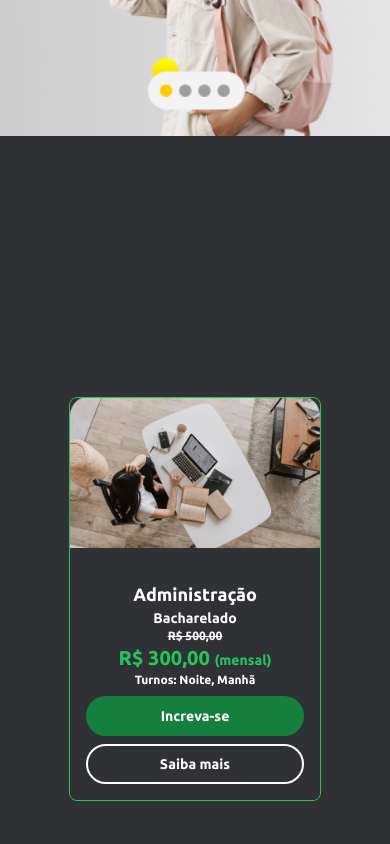
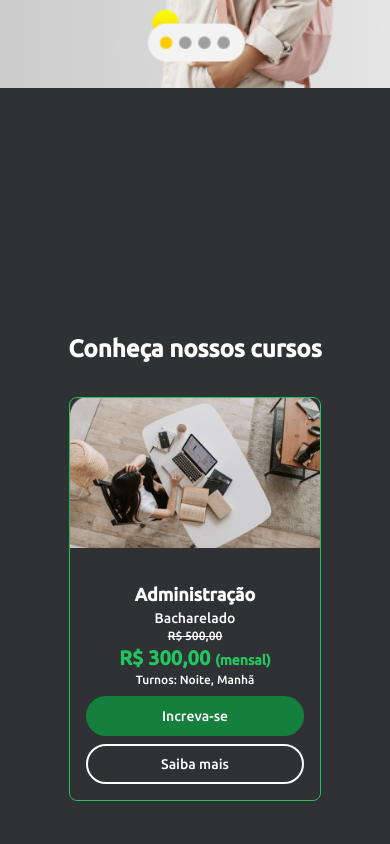
Before and after one commit to FFaem/Site_Faem, a Next.js app: page / in a window 390 px wide. Shown: the part 820-1664 px from the top of the page. Built offline with nearby package versions, Linux system fonts and the light colour scheme.

Commit message:
UPADTE -
Adicionando a frase conheça nossos cursos e criando ajustando responsividade

```diff
--- a/package.json
+++ b/package.json
@@ -24,6 +24,8 @@
     "react": "^18.2.0",
     "react-dom": "^18.2.0",
     "react-icons": "^5.0.1",
+    "react-slick": "^0.30.2",
+    "slick-carousel": "^1.8.1",
     "tailwind-merge": "^2.2.1",
     "tailwindcss-animate": "^1.0.7"
   },
@@ -31,6 +33,7 @@
     "@types/node": "^20",
     "@types/react": "^18",
     "@types/react-dom": "^18",
+    "@types/react-slick": "^0.23.13",
     "autoprefixer": "^10.4.18",
     "eslint": "^8",
     "eslint-config-next": "14.1.2",
--- a/src/app/custom-styles.css
+++ b/src/app/custom-styles.css
@@ -11,6 +11,14 @@
        margin-top: 820px;
      }
    }
+
+
+
+   @media (min-width: 280px) and (max-width: 653px) {
+    .custom-mt {
+      margin-top: 540px;
+    }
+  }
 
    /* Intervalo de 540px a 720px */
    @media (min-width: 540px) and (max-width: 720px) {
@@ -45,3 +53,15 @@
        margin-top: 490px; /* Ajuste para dispositivos grandes */
      }
    }
+
+   @media (min-width: 360px) and (max-width: 740px) {
+    .custom-mt {
+      margin-top: 620px;
+    }
+  }
+
+   @media (min-width: 375px) and (max-width: 667px) {
+    .custom-mt {
+      margin-top: 820px;
+    }
+  }
--- a/src/app/layout.tsx
+++ b/src/app/layout.tsx
@@ -2,7 +2,7 @@ import type { Metadata } from "next";
 import { Ubuntu } from "next/font/google"; // Importe a fonte Poppins
 import "./globals.css";
 
-const ubuntu = Ubuntu({ subsets: ["latin"], weight: "700" });
+const ubuntu = Ubuntu({ subsets: ["latin"], weight: "500" });
 
 export const metadata: Metadata = {
   title: "FAEM - Faculdade Embu das Artes",
--- a/src/app/page.tsx
+++ b/src/app/page.tsx
@@ -2,6 +2,8 @@ import { Banner } from "@/components/component/banner";
 import {Slider} from "@/components/component/carousel";
 import { Menu } from "@/components/component/menu";
 import { Jobs } from "@/components/component/jobs";
+
+
 import "./custom-styles.css";
 
 
@@ -10,11 +12,11 @@ import "./custom-styles.css";
 export default function Home() {
   return (
     <main className="bg-medium dark:bg-dark">
-        <Banner/>
         <Menu/>
         <Slider/>
         <Jobs/>
 
+
     </main>
   );
 }
--- a/src/components/component/jobs.tsx
+++ b/src/components/component/jobs.tsx
@@ -1,76 +1,72 @@
 import { Button } from "@/components/ui/button"
-
 
 export function Jobs() {
   return (
-    <div className="bg-medium flex justify-center items-center h-screen dark:bg-dark custom-mt">
-      <div className="flex space-x-4 overflow-x-auto">
-        {/* Primeiro card, sempre visível */}
+    <div className="bg-medium flex justify-center items-center h-screen  dark:bg-dark custom-mt">
+      {/* Container centralizado para todo o conteúdo */}
+      <div className="flex flex-col items-center w-full px-4">
+        {/* Título centralizado */}
+        <h1 className="text-black text-2xl font-bold text-center my-8 dark:text-white">Conheça nossos cursos</h1>
 
+
+        {/* Container para os cards com espaçamento e scroll horizontal */}
+        <div className="flex justify-center gap-4 overflow-x-auto">
+          {/* Primeiro card: Administração */}
           <div className="flex-none border-green-500 flex flex-col items-center rounded-lg border border-gray-200 dark:border-white-500">
             <img
               alt="Administração"
               className="h-[150px] w-[250px] rounded-t-lg object-cover"
               src="/images/administração.png"
-            style={{
-              aspectRatio: "250/150",
-              objectFit: "cover",
-            }}
+              style={{ aspectRatio: "250/150", objectFit: "cover" }}
             />
             <div className="mt-4 flex w-full flex-col items-center rounded-b-lg bg-medium p-4 text-white dark:bg-dark">
               <h3 className="text-lg font-bold text-dark dark:text-white">Administração</h3>
-            <p className="text-sm  text-dark dark:text-white">Bacharelado</p>
-            <p className="text-xs line-through  text-dark dark:text-white">R$ 500,00</p>
-            <p className="text-xl font-bold  text-green-500">R$ 300,00 <span className="text-sm">(mensal)</span></p>
-            <p className="text-xs  text-dark dark:text-white">Turnos: Noite, Manhã</p>
+              <p className="text-sm text-dark dark:text-white">Bacharelado</p>
+              <p className="text-xs line-through text-dark dark:text-white">R$ 500,00</p>
+              <p className="text-xl font-bold text-green-500">R$ 300,00 <span className="text-sm">(mensal)</span></p>
+              <p className="text-xs text-dark dark:text-white">Turnos: Noite, Manhã</p>
               <Button className="mt-2 w-full bg-green-500 text-white dark:bg-green-700 dark:text-white">Increva-se</Button>
-            <Button className="mt-2 w-full border-2 border-dark bg-medium text-dark dark:bg-dark dark:text-white dark:border-white" >Saiba mais</Button>
+              <Button className="mt-2 w-full border-2 border-dark bg-medium text-dark dark:bg-dark dark:text-white dark:border-white">Saiba mais</Button>
             </div>
           </div>
 
-        {/* Segundo card, oculto em telas pequenas */}
+          {/* Segundo card: Pedagogia */}
           <div className="flex-none hidden md:flex border-green-500 flex flex-col items-center rounded-lg border border-gray-200 dark:border-white-500">
             <img
               alt="Pedagogia"
               className="h-[150px] w-[250px] rounded-t-lg object-cover"
               src="/images/pedagogia.png"
-            style={{
-              aspectRatio: "250/150",
-              objectFit: "cover",
-            }}
+              style={{ aspectRatio: "250/150", objectFit: "cover" }}
             />
             <div className="mt-4 flex w-full flex-col items-center rounded-b-lg bg-medium p-4 text-white dark:bg-dark">
               <h3 className="text-lg font-bold text-dark dark:text-white">Pedagogia</h3>
-            <p className="text-sm  text-dark dark:text-white">Licenciatura</p>
-            <p className="text-xs line-through  text-dark dark:text-white">R$ 700,00</p>
-            <p className="text-xl font-bold  text-green-500">R$ 400,00 <span className="text-sm">(mensal)</span></p>
-            <p className="text-xs  text-dark dark:text-white">Turnos: Noite, Manhã</p>
+              <p className="text-sm text-dark dark:text-white">Licenciatura</p>
+              <p className="text-xs line-through text-dark dark:text-white">R$ 700,00</p>
+              <p className="text-xl font-bold text-green-500">R$ 400,00 <span className="text-sm">(mensal)</span></p>
+              <p className="text-xs text-dark dark:text-white">Turnos: Noite, Manhã</p>
               <Button className="mt-2 w-full bg-green-500 text-white dark:bg-green-700 dark:text-white">Increva-se</Button>
-            <Button className="mt-2 w-full border-2 border-dark bg-medium text-dark dark:bg-dark dark:text-white dark:border-white" >Saiba mais</Button>
+              <Button className="mt-2 w-full border-2 border-dark bg-medium text-dark dark:bg-dark dark:text-white dark:border-white">Saiba mais</Button>
             </div>
           </div>
 
-        {/* Terceiro card, oculto em telas pequenas */}
+          {/* Terceiro card: Engenharia Civil */}
           <div className="flex-none hidden md:flex border-green-500 flex flex-col items-center rounded-lg border border-gray-200 dark:border-white-500">
             <img
               alt="Engenharia Civil"
               className="h-[150px] w-[250px] rounded-t-lg object-cover"
               src="/images/engenharia civil.png"
-            style={{
-              aspectRatio: "250/150",
-              objectFit: "cover",
-            }}
+              style={{ aspectRatio: "250/150", objectFit: "cover" }}
             />
             <div className="mt-4 flex w-full flex-col items-center rounded-b-lg bg-medium p-4 text-white dark:bg-dark">
               <h3 className="text-lg font-bold text-dark dark:text-white">Engenharia Civil</h3>
-            <p className="text-sm  text-dark dark:text-white">Doutorado</p>
-            <p className="text-xs line-through  text-dark dark:text-white">R$ 600,00</p>
-            <p className="text-xl font-bold  text-green-500">R$ 435,00 <span className="text-sm">(mensal)</span></p>
-            <p className="text-xs  text-dark dark:text-white">Turnos: Noite, Manhã</p>
+              <p className="text-sm text-dark dark:text-white">Doutorado</p>
+              <p className="text-xs line-through text-dark dark:text-white">R$ 600,00</p>
+              <p className="text-xl font-bold text-green-500">R$ 435,00 <span className="text-sm">(mensal)</span></p>
+              <p className="text-xs text-dark dark:text-white">Turnos: Noite, Manhã</p>
               <Button className="mt-2 w-full bg-green-500 text-white dark:bg-green-700 dark:text-white">Increva-se</Button>
-            <Button className="mt-2 w-full border-2 border-dark bg-medium text-dark dark:bg-dark dark:text-white dark:border-white" >Saiba mais</Button>
+              <Button className="mt-2 w-full border-2 border-dark bg-medium text-dark dark:bg-dark dark:text-white dark:border-white">Saiba mais</Button>
             </div>
-
+          </div>
         </div>
       </div>
     </div>
```
Also changed, not shown: 1 other file (tests, documents, lock files or other folders). Lines whose indentation alone changed are shown as unchanged.
